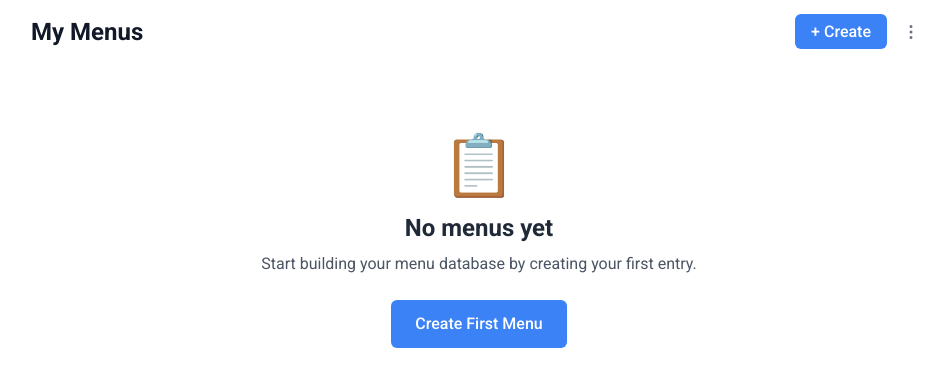
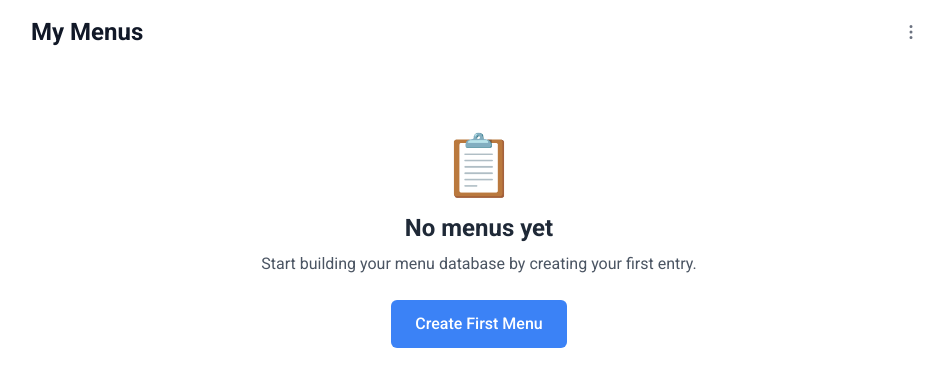
Before and after one commit to Barbulina/sdd-rations-calculator, a Next.js app: page / in a window 1280 px wide. Shown: the top 386 px of the page, without its empty margins (161-1105 px from the left). Built offline with nearby package versions, Linux system fonts and the light colour scheme.

Commit message:
feat(home): Replace header Create button with floating action button
- Remove '+ Create' from PageHeader action prop
- Add fixed bottom-right FAB (circular, 56x56px, blue-500)
- FAB only rendered when hasMenus === true
- Formatter-only changes in aliment-browser pages (JSX whitespace)

```diff
--- a/app/page.tsx
+++ b/app/page.tsx
@@ -30,17 +30,7 @@ export default function HomePage() {
   return (
     <main className="min-h-screen p-4">
       <div className="container mx-auto max-w-4xl">
-        <PageHeader
-          title="My Menus"
-          action={
-            <Link
-              href="/menu-builder"
-              className="bg-blue-500 text-white px-4 py-2 rounded-md hover:bg-blue-600 transition font-medium"
-            >
-              + Create
-            </Link>
-          }
-        />
+        <PageHeader title="My Menus" />
 
         {/* Error */}
         {error && (
@@ -85,6 +75,28 @@ export default function HomePage() {
           </>
         )}
       </div>
+
+      {/* Floating action button — only visible when there's at least one menu */}
+      {hasMenus && (
+        <Link
+          href="/menu-builder"
+          aria-label="Create menu"
+          className="fixed bottom-6 right-6 z-50 flex items-center justify-center w-14 h-14 rounded-full bg-blue-500 text-white hover:bg-blue-600 active:scale-95 transition shadow-lg"
+        >
+          <svg
+            xmlns="http://www.w3.org/2000/svg"
+            className="w-7 h-7"
+            viewBox="0 0 24 24"
+            fill="none"
+            stroke="currentColor"
+            strokeWidth="2"
+            strokeLinecap="round"
+            strokeLinejoin="round"
+          >
+            <path d="M12 5v14M5 12h14" />
+          </svg>
+        </Link>
+      )}
     </main>
   );
 }
```
Also changed, not shown: app/aliment-browser/create/page.tsx (+12 -7 lines), app/aliment-browser/page.tsx (+17 -5 lines).
